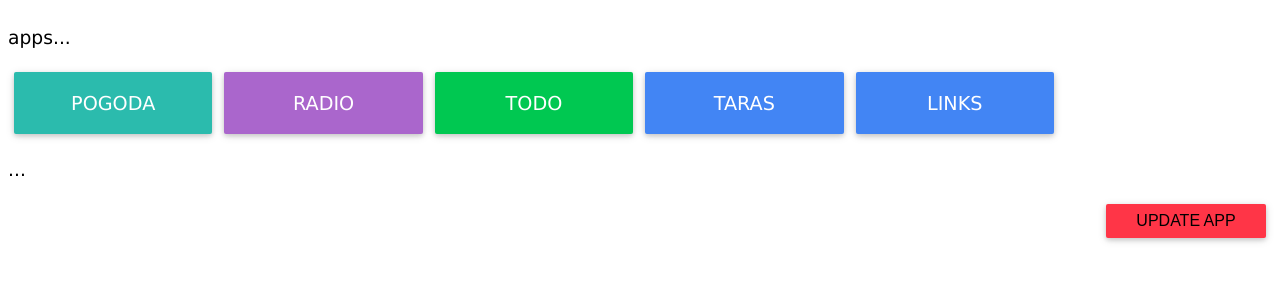
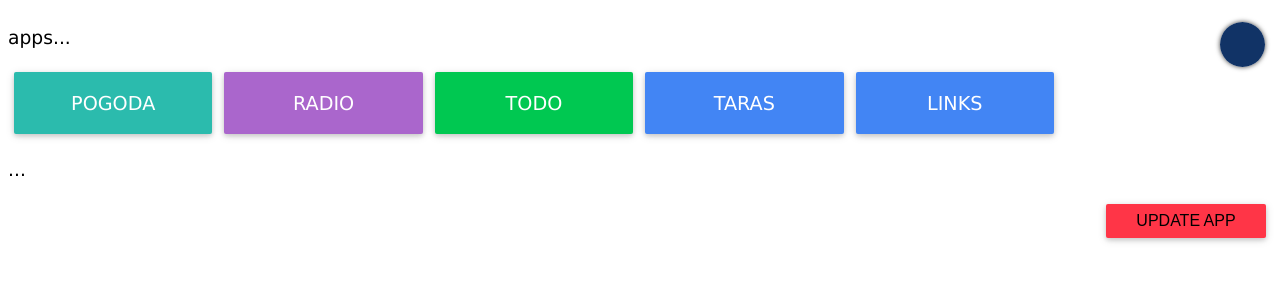
Before and after one commit to ZnakZorro/14all, a plain HTML site: page index.html in a window 1280 px wide. Drawn offline with Linux system fonts and the light colour scheme.

Commit message:
Update 14all.css

```diff
--- a/css/14all.css
+++ b/css/14all.css
@@ -31,6 +31,34 @@ button.btn, a.btn {
     font-size: 1.2rem;
     white-space: nowrap;
     float:left;
+}
+
+.nava {
+    z-index: 101;
+    top: 22px;
+    right: 15px;
+    width: 45px;
+    bottom: 15px;
+    height: 45px;
+    display: block;
+    position: absolute;
+    line-height: 47px;
+    border-radius: 50%;
+    box-shadow: 0 0 5px 0 rgba(0, 0, 0, .75);
+}
+.maska {
+    z-index: 21;
+    color: #fff;
+    width: inherit;
+    height: inherit;
+    cursor: pointer;
+    font-size: 28px;
+    text-align: center;
+    border-radius: 50%;
+    position: absolute;
+    -webkit-transition: all .1s ease-in-out 0s;
+    transition: all .1s ease-in-out 0s cursor:pointer;
+    background: #136;
 }
 /*
 @font-face {
```
